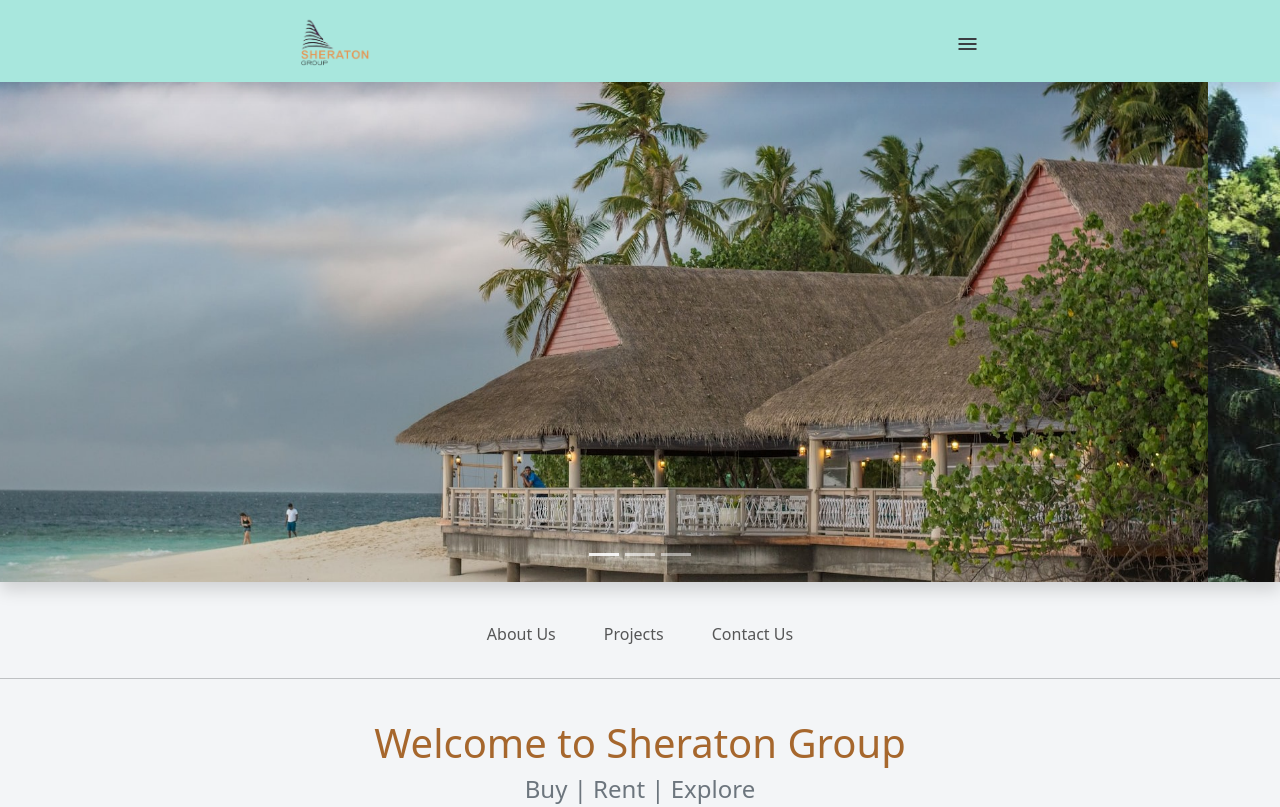
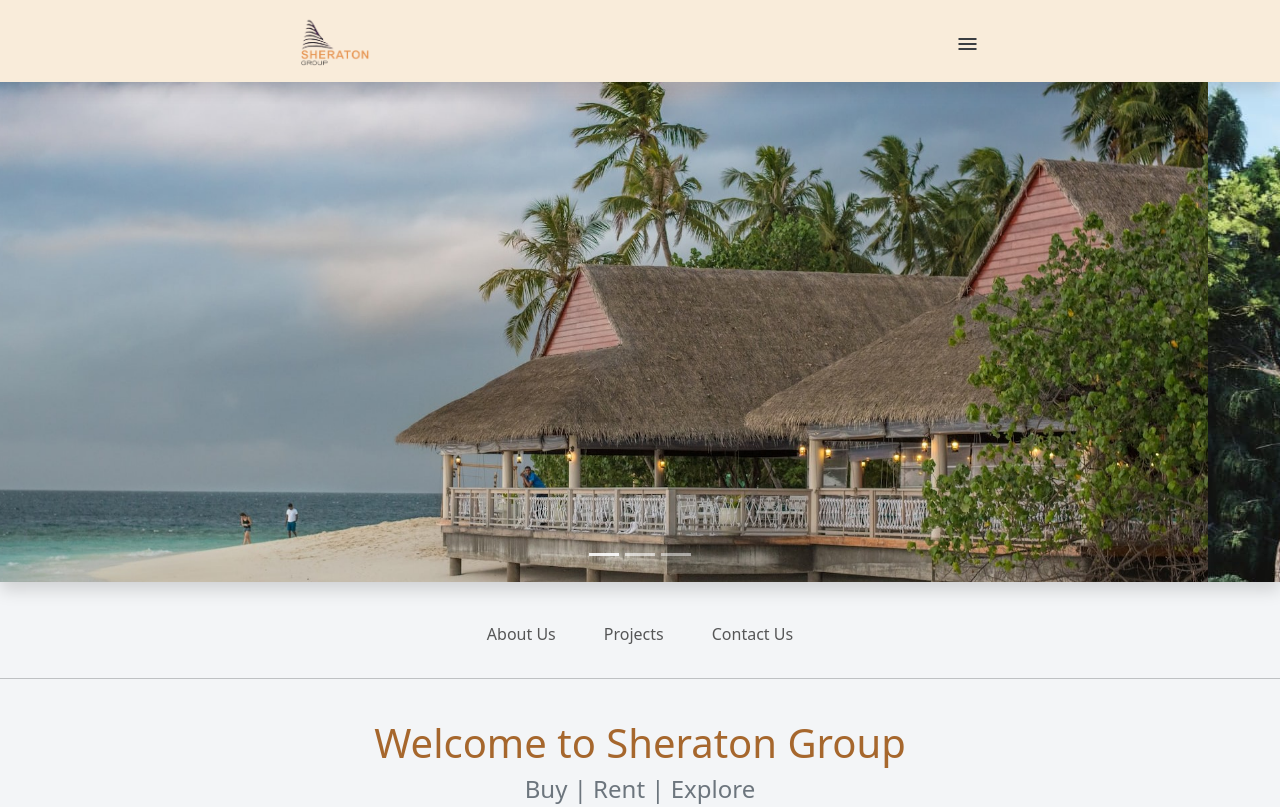
Before and after one commit to soudeepz/sheraton-group-site, a plain HTML site: page index.html in a window 1280 px wide. Shown: the top 807 px of the page. Drawn offline with nearby package versions, Linux system fonts and the light colour scheme.

Commit message:
switched back header and removed jim parsons favicon

```diff
--- a/index.html
+++ b/index.html
@@ -20,7 +20,7 @@
     <script src="https://smtpjs.com/v3/smtp.js"></script>
 
     <title>Sheraton Group | Rent | Buy </title>
-    <link rel="shortcut icon" href="jim_parsons.png" type="image/x-icon" >
+    <link rel="shortcut icon" href="favicon.jpg" type="image/x-icon" >
 </head>
 <body>
     <div id="myNav" class="overlay">
--- a/style.css
+++ b/style.css
@@ -6,7 +6,7 @@ body{
     background-color: rgb(243, 245, 247);
 }
 header{
-    background-color: rgb(158, 229, 218);
+    background-color: antiquewhite;
     opacity: 0.88;
 }
 
```
Also changed, not shown: jim_parsons.png (deleted).
